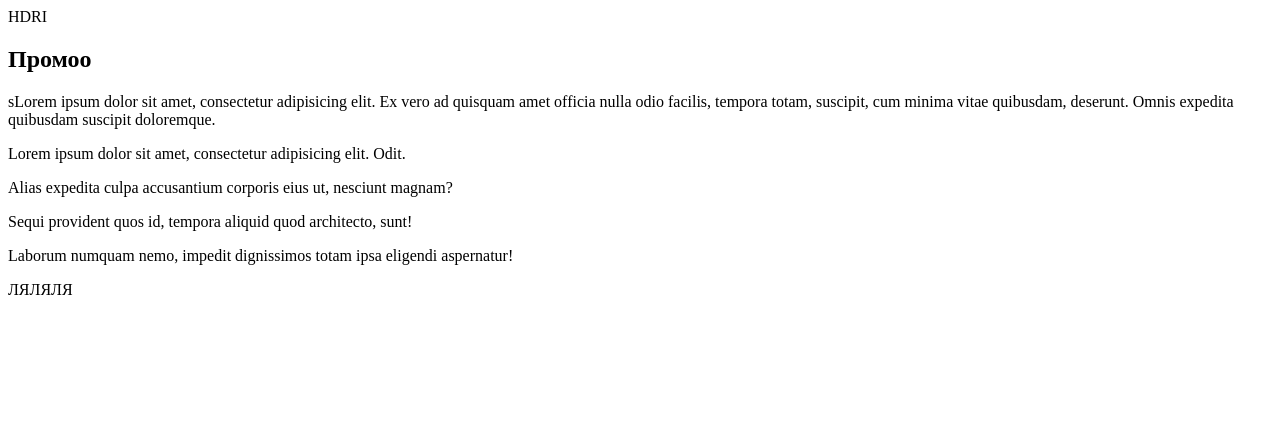
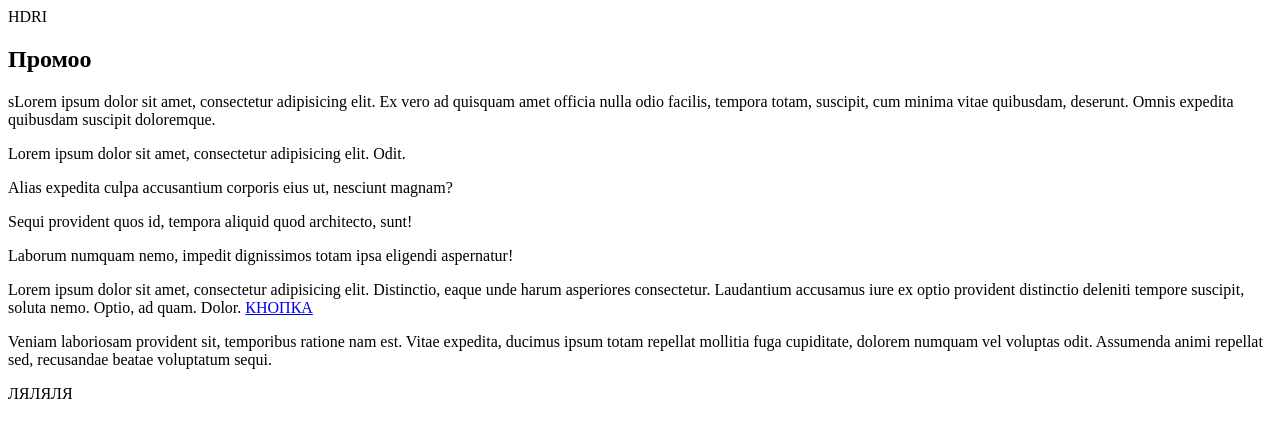
Before and after one commit to kvaaanta/epic-test-git, a plain HTML site: page index.html in a window 1280 px wide. Drawn offline with Linux system fonts and the light colour scheme.

Commit message:
Сверстала новости

```diff
--- a/index.html
+++ b/index.html
@@ -18,6 +18,13 @@
 	<p>Sequi provident quos id, tempora aliquid quod architecto, sunt!</p>
 	<p>Laborum numquam nemo, impedit dignissimos totam ipsa eligendi aspernatur!</p>
 
+	<section>
+		<p>Lorem ipsum dolor sit amet, consectetur adipisicing elit. Distinctio, eaque unde harum asperiores consectetur. Laudantium accusamus iure ex optio provident distinctio deleniti tempore suscipit, soluta nemo. Optio, ad quam. Dolor.
+			<a href="#">КНОПКА</a>
+		</p>
+		<p>Veniam laboriosam provident sit, temporibus ratione nam est. Vitae expedita, ducimus ipsum totam repellat mollitia fuga cupiditate, dolorem numquam vel voluptas odit. Assumenda animi repellat sed, recusandae beatae voluptatum sequi.</p>
+	</section>
+
 <footer>ЛЯЛЯЛЯ</footer>
 
 </body>
```
